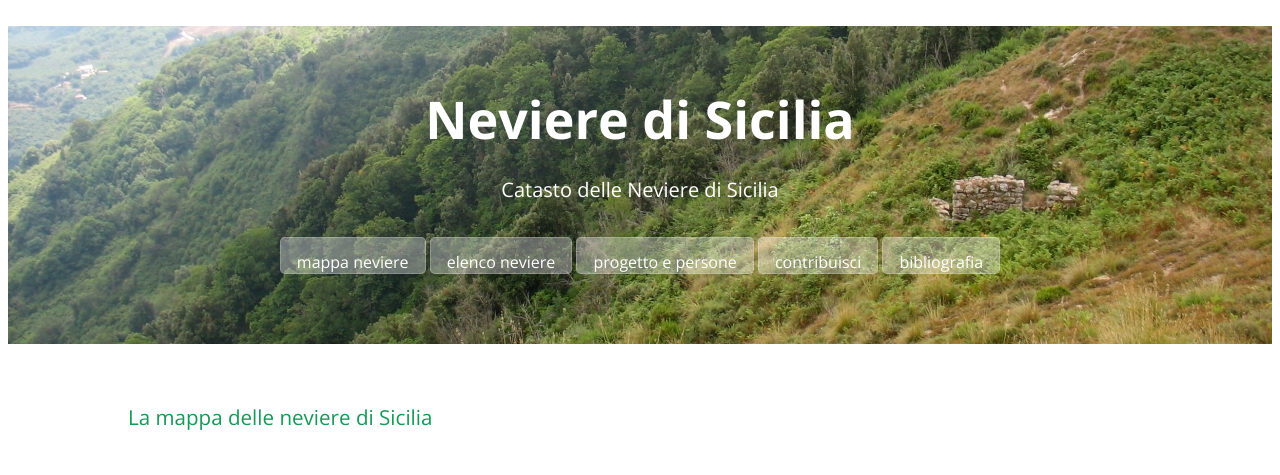
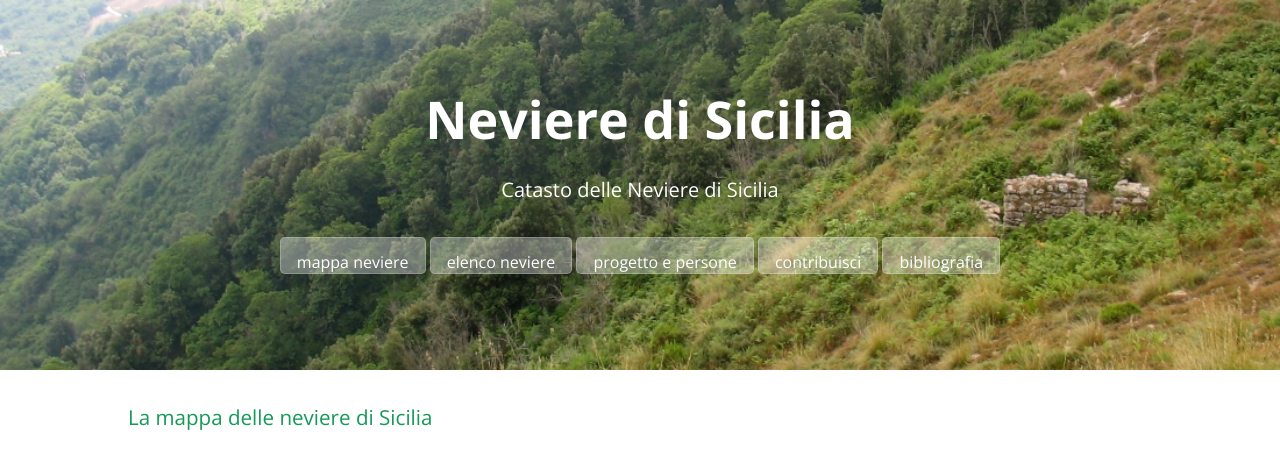
Before and after one commit to NeviereDiSicilia/nevieredisicilia.github.io, a Jekyll site: the page built from index.html, in a window 1280 px wide. Shown: the top 475 px of the page. Built offline with Jekyll 4.4.1, drawn with Linux system fonts in a browser that asks for light colours; grey boxes are pictures that could not be loaded.

Commit message:
Update cayman.css

```diff
--- a/css/cayman.css
+++ b/css/cayman.css
@@ -145,7 +145,7 @@
   .btn + .btn { margin-top: 1rem; margin-left: 0; } }
 
 /*.page-header { color: #fff; text-align: center; background-color: #159957; background-image: linear-gradient(120deg, #155799, #159957); }*/
-.page-header { color: #ffffff; text-align: center; background-color: transparent; background-image: url("/images/neviera_monte_fossa_neve_1264.jpg"); background-repeat: no-repeat; background-position: center; /*background-size: contain; */ box-sizing: border-box; }
+.page-header { color: #ffffff; text-align: center; background-color: transparent; background-image: url("/images/neviera_monte_fossa_neve_1264.jpg"); background-repeat: no-repeat; background-position: center; background-size: cover; background-attachment: fixed; */ box-sizing: border-box; }
 @media screen and (min-width: 64em) { .page-header { padding: 5rem 6rem; } }
 @media screen and (min-width: 42em) and (max-width: 64em) { .page-header { padding: 3rem 4rem; } }
 @media screen and (max-width: 42em) { .page-header { padding: 2rem 1rem; } }
```
